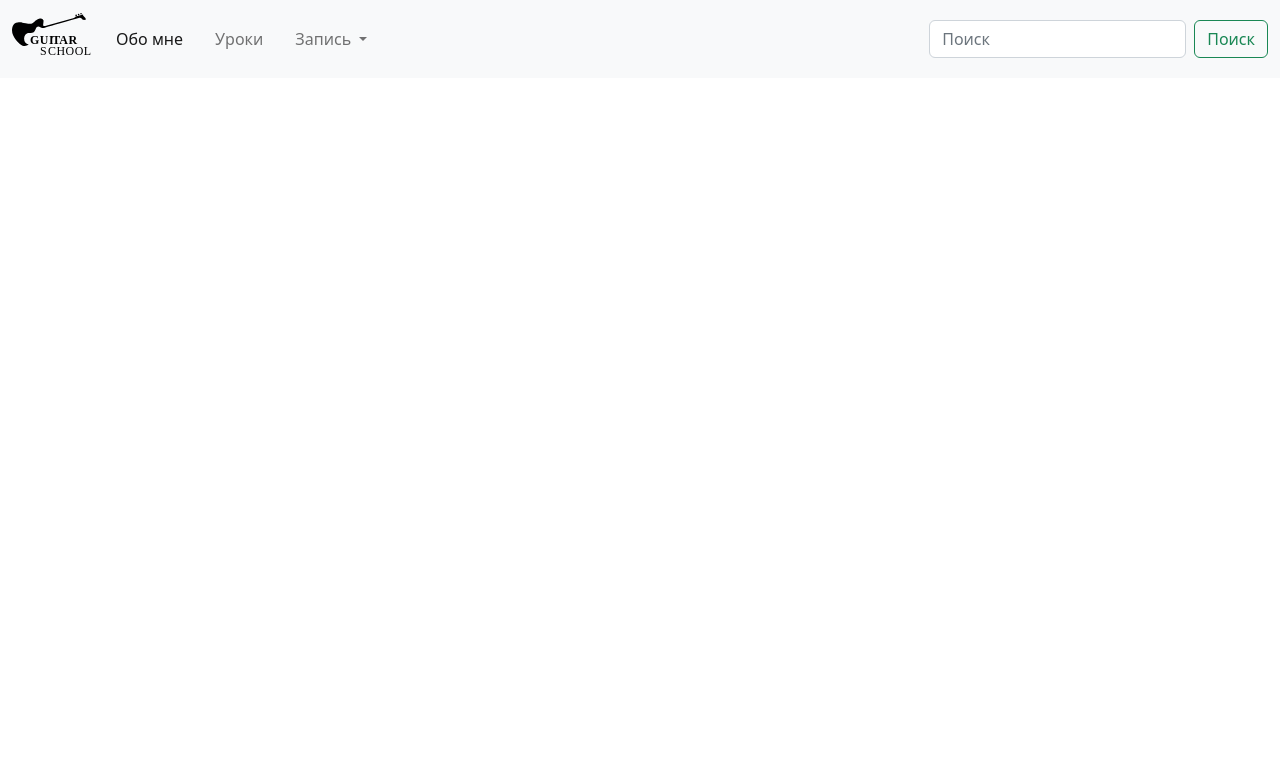
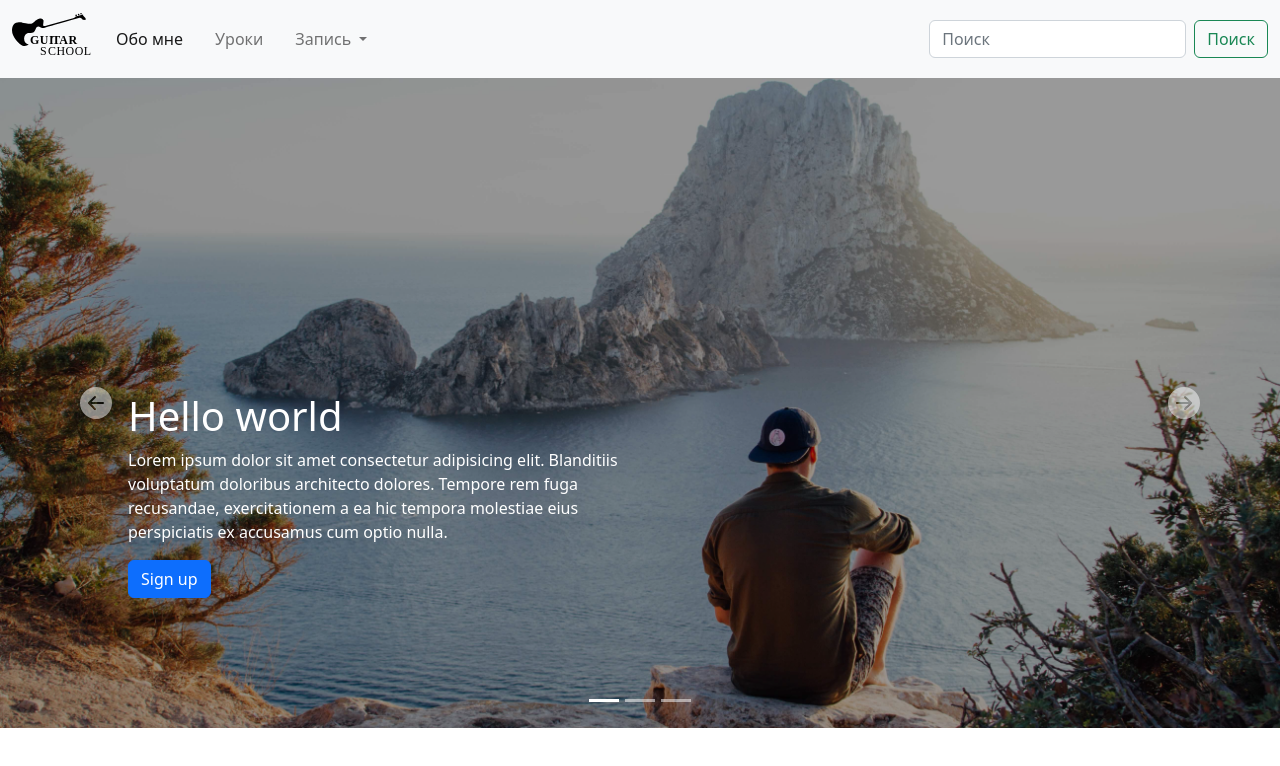
Before and after one commit to TatianaYakushonok/Guitar_Player-s_Portfolio, a plain HTML site: page test-bootstrap/index.html in a window 1280 px wide. Drawn offline with nearby package versions, Linux system fonts and the light colour scheme.

Commit message:
feat: add carousel (Mon, 08 Aug 2022 02:23:16 +0700)

```diff
--- a/test-bootstrap/index.html
+++ b/test-bootstrap/index.html
@@ -6,7 +6,7 @@
     <meta name="viewport" content="width=device-width, initial-scale=1.0">
     <link href="https://cdn.jsdelivr.net/npm/bootstrap@5.2.0-beta1/dist/css/bootstrap.min.css" rel="stylesheet" integrity="sha384-0evHe/X+R7YkIZDRvuzKMRqM+OrBnVFBL6DOitfPri4tjfHxaWutUpFmBp4vmVor" crossorigin="anonymous">
     <link rel="stylesheet" href="./css/style.css">
-    <title>Bootstrap menu</title>
+    <title>Bootstrap</title>
 </head>
 <body>
     <nav class="navbar navbar-expand-lg bg-light">
@@ -44,6 +44,63 @@
           </div>
         </div>
       </nav>
+      <div id="carouselExampleIndicators" class="carousel slide" data-bs-interval="2000" data-bs-ride="true">
+        <div class="carousel-indicators">
+          <button type="button" data-bs-target="#carouselExampleIndicators" data-bs-slide-to="0" class="active" aria-current="true" aria-label="Slide 1"></button>
+          <button type="button" data-bs-target="#carouselExampleIndicators" data-bs-slide-to="1" aria-label="Slide 2"></button>
+          <button type="button" data-bs-target="#carouselExampleIndicators" data-bs-slide-to="2" aria-label="Slide 3"></button>
+        </div>
+        <div class="carousel-inner">
+          <div class="carousel-item active">
+            <div class="content">
+                <h1>Hello world</h1>
+                <p>Lorem ipsum dolor sit amet consectetur adipisicing elit. Blanditiis voluptatum doloribus architecto dolores.
+                    Tempore rem fuga recusandae, exercitationem a ea hic tempora molestiae eius perspiciatis ex accusamus cum
+                    optio nulla.
+                </p>
+                <button type="button" class="btn btn-primary">Sign up</button>
+            </div>
+            <div class="overlay"></div>
+            <img src="./img/1.jpg" class="d-block w-100" alt="...">
+          </div>
+          <div class="carousel-item">
+            <div class="content">
+                <h1>Hello world</h1>
+                <p>Lorem ipsum dolor sit amet consectetur adipisicing elit. Blanditiis voluptatum doloribus architecto dolores.
+                    Tempore rem fuga recusandae, exercitationem a ea hic tempora molestiae eius perspiciatis ex accusamus cum
+                    optio nulla.
+                </p>
+                <button type="button" class="btn btn-danger">Sign up</button>
+            </div>
+            <div class="overlay"></div>
+            <img src="./img/2.jpg" class="d-block w-100" alt="...">
+          </div>
+          <div class="carousel-item">
+            <div class="content">
+                <h1>Hello world</h1>
+                <p>Lorem ipsum dolor sit amet consectetur adipisicing elit. Blanditiis voluptatum doloribus architecto dolores.
+                    Tempore rem fuga recusandae, exercitationem a ea hic tempora molestiae eius perspiciatis ex accusamus cum
+                    optio nulla.
+                </p>
+                <button type="button" class="btn btn-warning">Sign up</button>
+            </div>
+            <div class="overlay"></div>
+            <img src="./img/3.jpg" class="d-block w-100" alt="...">
+          </div>
+        </div>
+        <button class="carousel-control-prev" type="button" data-bs-target="#carouselExampleIndicators" data-bs-slide="prev">
+            <svg xmlns="http://www.w3.org/2000/svg" width="16" height="16" fill="currentColor" class="bi bi-arrow-left-circle-fill" viewBox="0 0 16 16">
+                <path d="M8 0a8 8 0 1 0 0 16A8 8 0 0 0 8 0zm3.5 7.5a.5.5 0 0 1 0 1H5.707l2.147 2.146a.5.5 0 0 1-.708.708l-3-3a.5.5 0 0 1 0-.708l3-3a.5.5 0 1 1 .708.708L5.707 7.5H11.5z"/>
+            </svg>
+          <span class="visually-hidden">Предыдущий</span>
+        </button>
+        <button class="carousel-control-next" type="button" data-bs-target="#carouselExampleIndicators" data-bs-slide="next">
+            <svg xmlns="http://www.w3.org/2000/svg" width="16" height="16" fill="currentColor" class="bi bi-arrow-right-circle-fill" viewBox="0 0 16 16">
+                <path d="M8 0a8 8 0 1 1 0 16A8 8 0 0 1 8 0zM4.5 7.5a.5.5 0 0 0 0 1h5.793l-2.147 2.146a.5.5 0 0 0 .708.708l3-3a.5.5 0 0 0 0-.708l-3-3a.5.5 0 1 0-.708.708L10.293 7.5H4.5z"/>
+            </svg>
+          <span class="visually-hidden">Следующий</span>
+        </button>
+      </div>
       <script src="https://cdn.jsdelivr.net/npm/bootstrap@5.2.0-beta1/dist/js/bootstrap.bundle.min.js" integrity="sha384-pprn3073KE6tl6bjs2QrFaJGz5/SUsLqktiwsUTF55Jfv3qYSDhgCecCxMW52nD2" crossorigin="anonymous"></script>
 </body>
 </html>
--- a/test-bootstrap/sass/style.sass
+++ b/test-bootstrap/sass/style.sass
@@ -4,3 +4,29 @@
 .navbar-brand
     img
         width: 80px
+
+.carousel-item
+    position: relative
+    img
+        height: 650px
+        object-fit: cover
+
+.content
+    position: absolute
+    bottom: 20%
+    left: 10%
+    max-width: 500px
+    color: #fff
+    z-index: 99
+
+.overlay
+    position: absolute
+    width: 100%
+    height: 100%
+    background: rgba(0, 0, 0, .4)
+
+.carousel-control-prev,
+.carousel-control-next
+    svg
+        width: 32px
+        height: 32px
```
Also changed, not shown: test-bootstrap/css/style.css, test-bootstrap/img/1.jpg (added), test-bootstrap/img/2.jpg (added), test-bootstrap/img/3.jpg (added), 1 other file.
